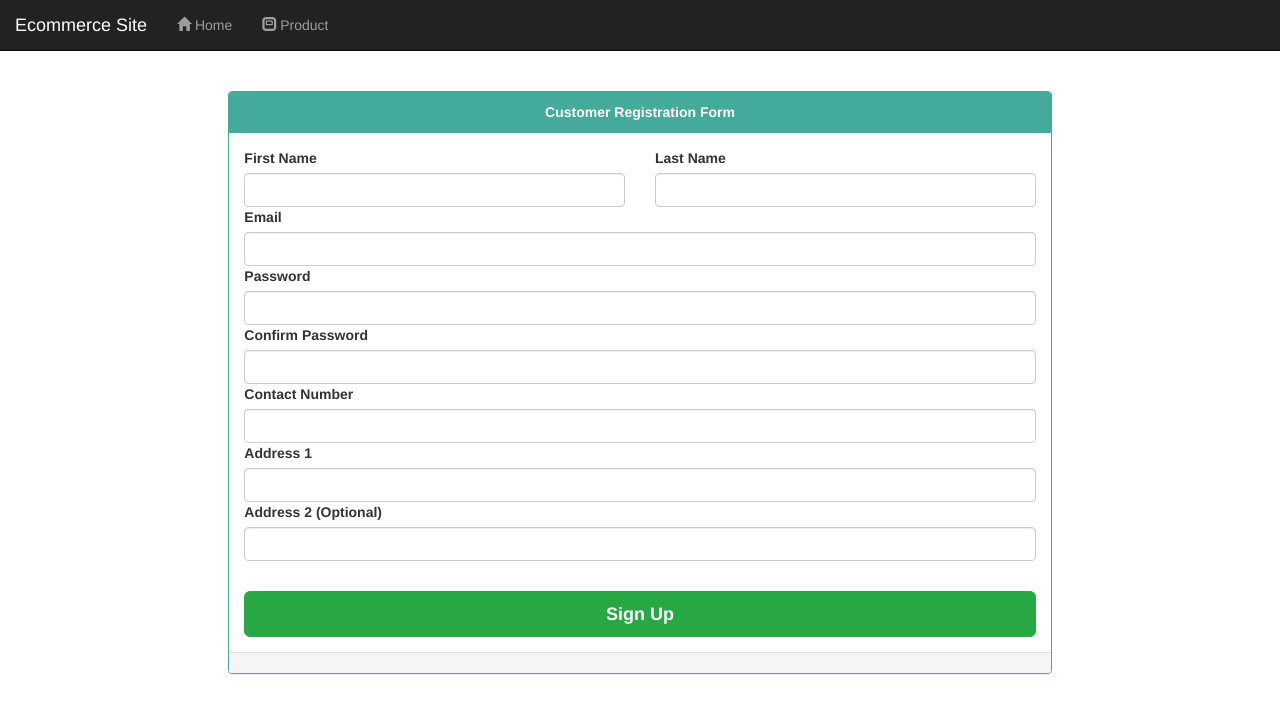
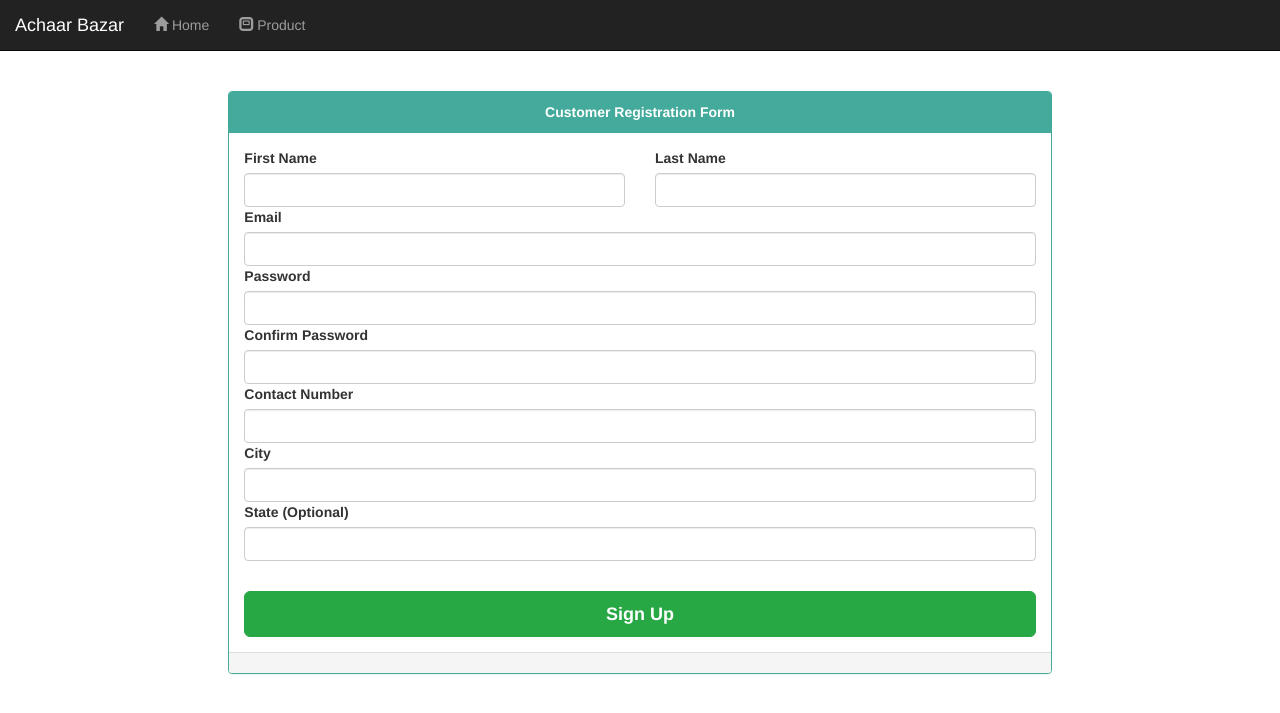
Before and after one commit to sumanatamang/Ecommerce-Website, a PHP site: page /customer_registration.php?register=1 in a window 1280 px wide. Shown: the top 713 px of the page. Run offline with PHP 8.4, Linux system fonts and the light colour scheme; data comes from the database, SQL or seed files in the repository; data that the repository does not hold is empty.

Commit message:
minor changes

```diff
--- a/customer_registration.php
+++ b/customer_registration.php
@@ -21,7 +21,7 @@ if (isset($_GET["register"])) {
 		<div class="navbar navbar-inverse navbar-fixed-top">
 			<div class="container-fluid">
 				<div class="navbar-header">
-					<a href="index.php" class="navbar-brand">Ecommerce Site</a>
+					<a href="index.php" class="navbar-brand">Achaar Bazar</a>
 				</div>
 				<ul class="nav navbar-nav">
 					<li><a href="index.php"><span class="glyphicon glyphicon-home"></span> Home</a></li>
@@ -92,14 +92,14 @@ if (isset($_GET["register"])) {
 
 								<div class="row">
 									<div class="col-md-12">
-										<label for="address1">Address 1</label>
+										<label for="address1">City</label>
 										<input type="text" id="address1" name="address1" class="form-control" required>
 									</div>
 								</div>
 
 								<div class="row">
 									<div class="col-md-12">
-										<label for="address2">Address 2 (Optional)</label>
+										<label for="address2">State (Optional)</label>
 										<input type="text" id="address2" name="address2" class="form-control">
 									</div>
 								</div>
```
